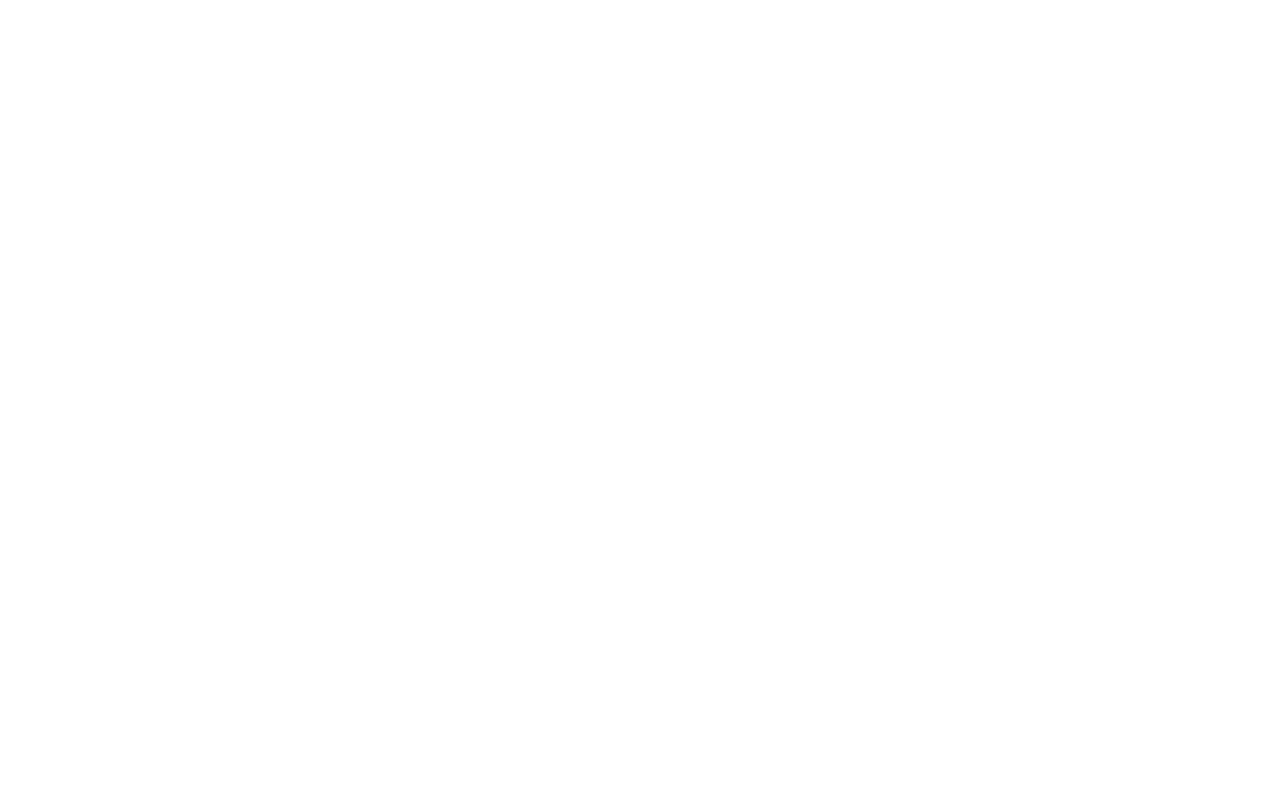
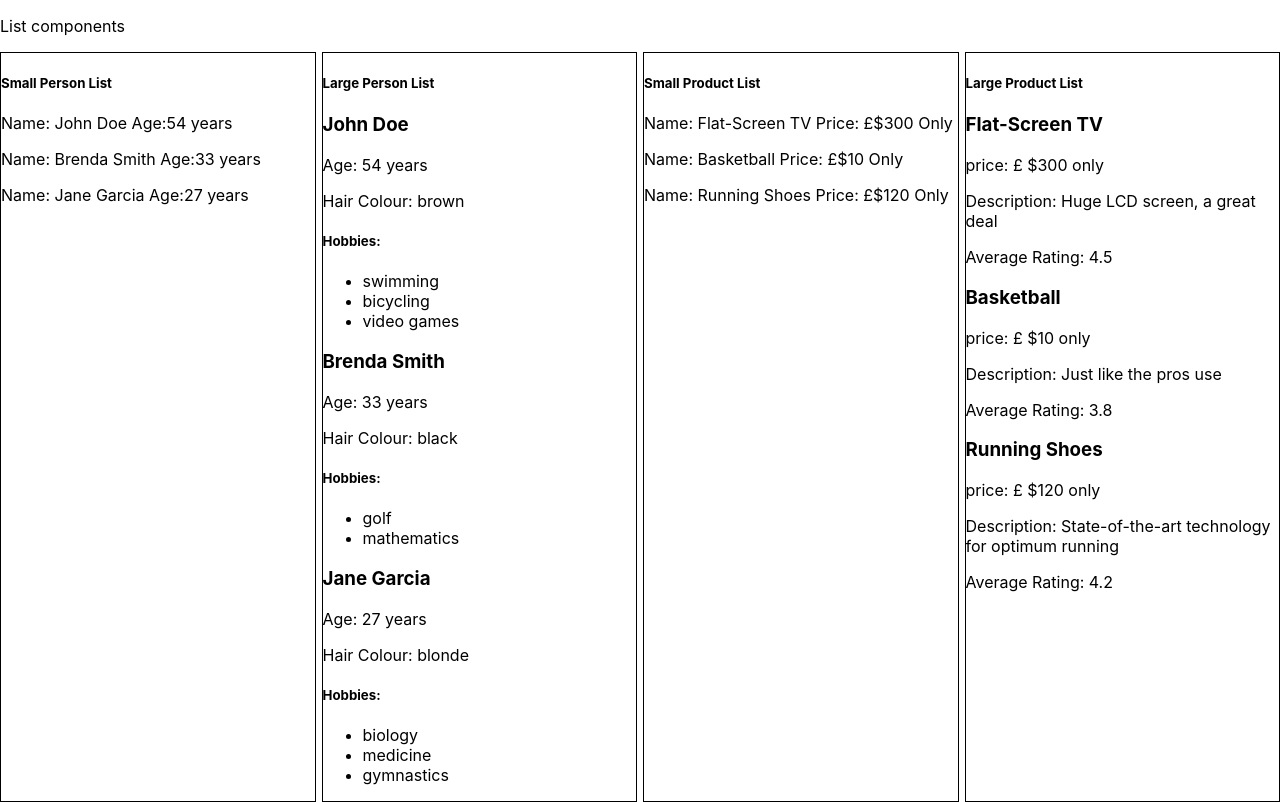
Before and after one commit to vigneshtj/react-components, a React (Create React App) app: page /list in a window 1280 px wide. Before the commit this address had no page. Built offline with nearby package versions, Linux system fonts and the light colour scheme.

Commit message:
ListComponents

```diff
--- a/src/App.js
+++ b/src/App.js
@@ -1,6 +1,7 @@
 import { BrowserRouter, Routes, Route } from "react-router-dom";
 import Home from "./Components/Home";
 import Layout from "./Components/Layout/Layout";
+import List from "./Components/List/List";
 
 function App() {
   return (
@@ -9,6 +10,7 @@
         <Routes>
           <Route path="/" element={<Home />} />
           <Route path="/layout" element={<Layout />} />
+          <Route path="/list" element={<List />} />
         </Routes>
       </BrowserRouter>
     </div>
--- a/src/Components/Home.js
+++ b/src/Components/Home.js
@@ -8,6 +8,10 @@
           <Link to="/layout">Layout Component Pattern</Link>
           <span> deals with arranging other components in a page</span>
         </li>
+        <li>
+          <Link to="/list">List Pattern</Link>
+          <span> deals with formatting list</span>
+        </li>
       </ol>
     </>
   );
--- a/src/Components/Layout/Layout.js
+++ b/src/Components/Layout/Layout.js
@@ -1,4 +1,3 @@
-import styled from "styled-components";
 import SplitScreen from "./SplitScreen";
 
 const Left = () => (
--- /dev/null
+++ b/src/Components/List/List.js
@@ -0,0 +1,109 @@
+import styled from "styled-components";
+
+import SmallPersonListItem from "./People/SmallPersonListItem";
+import LargePersonListItem from "./People/LargePersonListItem";
+import SmallProductListItem from "./Products/SmallProductListItem";
+import LargeProductListItem from "./Products/LargeProductListItem";
+import RegularList from "./RegularList";
+
+const Wrapper = styled.div`
+  display: flex;
+  flex-direction: row;
+  gap: 6px;
+`;
+
+const Box = styled.div`
+  border: 1px solid black;
+  flex: 1;
+`;
+
+function List() {
+  const people = [
+    {
+      id: "123",
+      name: "John Doe",
+      age: 54,
+      hairColor: "brown",
+      hobbies: ["swimming", "bicycling", "video games"],
+    },
+    {
+      id: "234",
+      name: "Brenda Smith",
+      age: 33,
+      hairColor: "black",
+      hobbies: ["golf", "mathematics"],
+    },
+    {
+      id: "345",
+      name: "Jane Garcia",
+      age: 27,
+      hairColor: "blonde",
+      hobbies: ["biology", "medicine", "gymnastics"],
+    },
+  ];
+
+  const products = [
+    {
+      id: "1234",
+      name: "Flat-Screen TV",
+      price: "$300",
+      description: "Huge LCD screen, a great deal",
+      rating: 4.5,
+    },
+    {
+      id: "2345",
+      name: "Basketball",
+      price: "$10",
+      description: "Just like the pros use",
+      rating: 3.8,
+    },
+    {
+      id: "3456",
+      name: "Running Shoes",
+      price: "$120",
+      description: "State-of-the-art technology for optimum running",
+      rating: 4.2,
+    },
+  ];
+  return (
+    <>
+      <p>List components</p>
+      <Wrapper>
+        <Box>
+          <h5>Small Person List</h5>
+          <RegularList
+            items={people}
+            resourceName="person"
+            itemComponent={SmallPersonListItem}
+          />
+        </Box>
+        <Box>
+          <h5>Large Person List</h5>
+          <RegularList
+            items={people}
+            resourceName="person"
+            itemComponent={LargePersonListItem}
+          />
+        </Box>
+        <Box>
+          <h5>Small Product List</h5>
+          <RegularList
+            items={products}
+            resourceName="product"
+            itemComponent={SmallProductListItem}
+          />
+        </Box>
+        <Box>
+          <h5>Large Product List</h5>
+          <RegularList
+            items={products}
+            resourceName="product"
+            itemComponent={LargeProductListItem}
+          />
+        </Box>
+      </Wrapper>
+    </>
+  );
+}
+
+export default List;
--- /dev/null
+++ b/src/Components/List/People/LargePersonListItem.js
@@ -0,0 +1,19 @@
+function LargePersonListItem({ person }) {
+  const { name, age, hairColor, hobbies } = person;
+
+  return (
+    <>
+      <h3>{name}</h3>
+      <p>Age: {age} years</p>
+      <p>Hair Colour: {hairColor}</p>
+      <h5>Hobbies:</h5>
+      <ul>
+        {hobbies.map((hobby) => (
+          <li key={hobby}>{hobby}</li>
+        ))}
+      </ul>
+    </>
+  );
+}
+
+export default LargePersonListItem;
--- /dev/null
+++ b/src/Components/List/People/SmallPersonListItem.js
@@ -0,0 +1,11 @@
+function SmallPersonListItem({ person }) {
+  const { name, age } = person;
+  console.log(person);
+  return (
+    <p>
+      Name: {name} Age:{age} years
+    </p>
+  );
+}
+
+export default SmallPersonListItem;
--- /dev/null
+++ b/src/Components/List/Products/LargeProductListItem.js
@@ -0,0 +1,14 @@
+function LargeProductListItem({ product }) {
+  const { name, price, description, rating } = product;
+
+  return (
+    <>
+      <h3>{name}</h3>
+      <p>price: £ {price} only</p>
+      <p>Description: {description}</p>
+      <p>Average Rating: {rating}</p>
+    </>
+  );
+}
+
+export default LargeProductListItem;
--- /dev/null
+++ b/src/Components/List/Products/SmallProductListItem.js
@@ -0,0 +1,11 @@
+function SmallProductListItem({ product }) {
+  const { name, price } = product;
+
+  return (
+    <p>
+      Name: {name} Price: £{price} Only
+    </p>
+  );
+}
+
+export default SmallProductListItem;
--- /dev/null
+++ b/src/Components/List/RegularList.js
@@ -0,0 +1,11 @@
+function RegularList({ items, resourceName, itemComponent: ItemComponent }) {
+  return (
+    <>
+      {items.map((item, i) => {
+        return <ItemComponent key={i} {...{ [resourceName]: item }} />;
+      })}
+    </>
+  );
+}
+
+export default RegularList;
```
